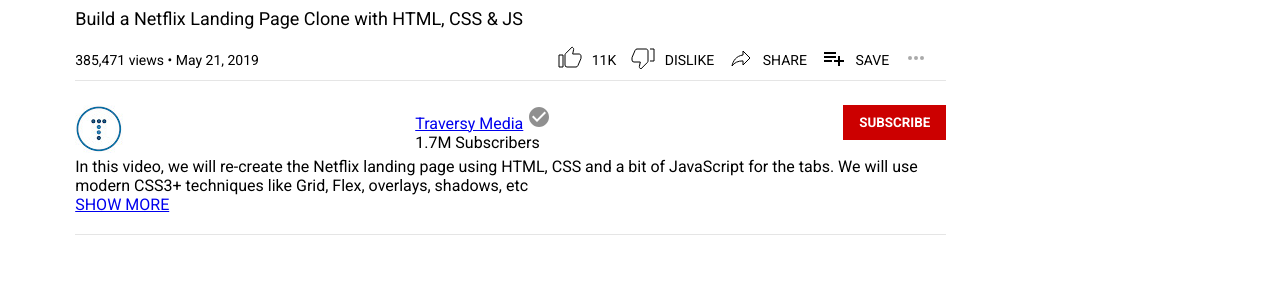
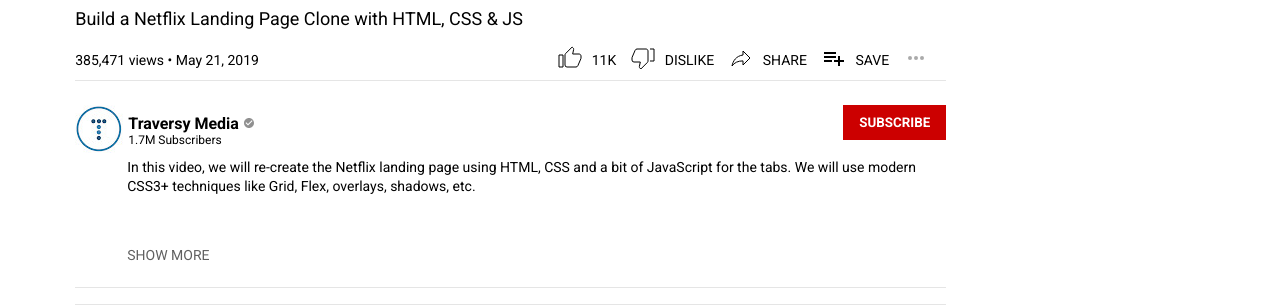
Before and after one commit to cmaines79/YouTubeClone, a plain HTML site: page index.html in a window 1280 px wide. Shown: the part 592-897 px from the top of the page. Before the commit the page ends 827 px from the top, so only its background shows below. Drawn offline with Linux system fonts and the light colour scheme.

Commit message:
Creator container and its contents are finished

```diff
--- a/index.html
+++ b/index.html
@@ -122,7 +122,7 @@
                     </div>
                     <div class="video-about">
                         <div class="video-summary">
-                            <p>In this video, we will re-create the Netflix landing page using HTML, CSS and a bit of JavaScript for the tabs. We will use modern CSS3+ techniques like Grid, Flex, overlays, shadows, etc</p>
+                            <span>In this video, we will re-create the Netflix landing page using HTML, CSS and a bit of JavaScript for the tabs. We will use modern CSS3+ techniques like Grid, Flex, overlays, shadows, etc.</span>
                         </div>
                         <div class="show-more">
                             <a href="#">SHOW MORE</a>
--- a/style.css
+++ b/style.css
@@ -191,15 +191,43 @@ input {
 .creator-container {
   width: 100%;
   padding-top: 16px;
+  padding-bottom: 18px;
   margin-bottom: 12px;
   display: flex;
   flex-direction: column;
+  margin-bottom: 8px;
+  border-bottom: 1px solid rgba(0, 0, 0, 0.1);
+}
+
+.creator-name img {
+  width: 12px;
+  height: 12px;
 }
 
 .creator-info {
   width: 100%;
   display: flex;
   justify-content: space-between;
+}
+
+.creator-name {
+  width: calc(100% - 108px - 48px);
+  margin-left: 5px;
+  display: flex;
+  flex-direction: column;
+  justify-content: center;
+}
+
+.creator-name a {
+  text-decoration: none;
+  color: black;
+  font-size: 16px;
+  font-weight: bold;
+}
+
+.subscribers p {
+  color: black;
+  font-size: 12px;
 }
 
 #subscribe-btn {
@@ -209,8 +237,29 @@ input {
   padding: 10px 16px;
   font-weight: bold;
 }
+
 #subscribe-btn:hover {
   cursor: pointer;
+}
+
+.video-summary {
+  margin-left: 52px;
+  height: 76px;
+}
+
+.video-summary span {
+  font-size: 14px;
+}
+
+.show-more {
+  margin-left: 52px;
+  margin-top: 8px;
+}
+.show-more a {
+  text-decoration: none;
+  color: #606060;
+  font-size: 14px;
+  line-height: 1.8rem;
 }
 /* END FEATURED VIDEO */
 
```
